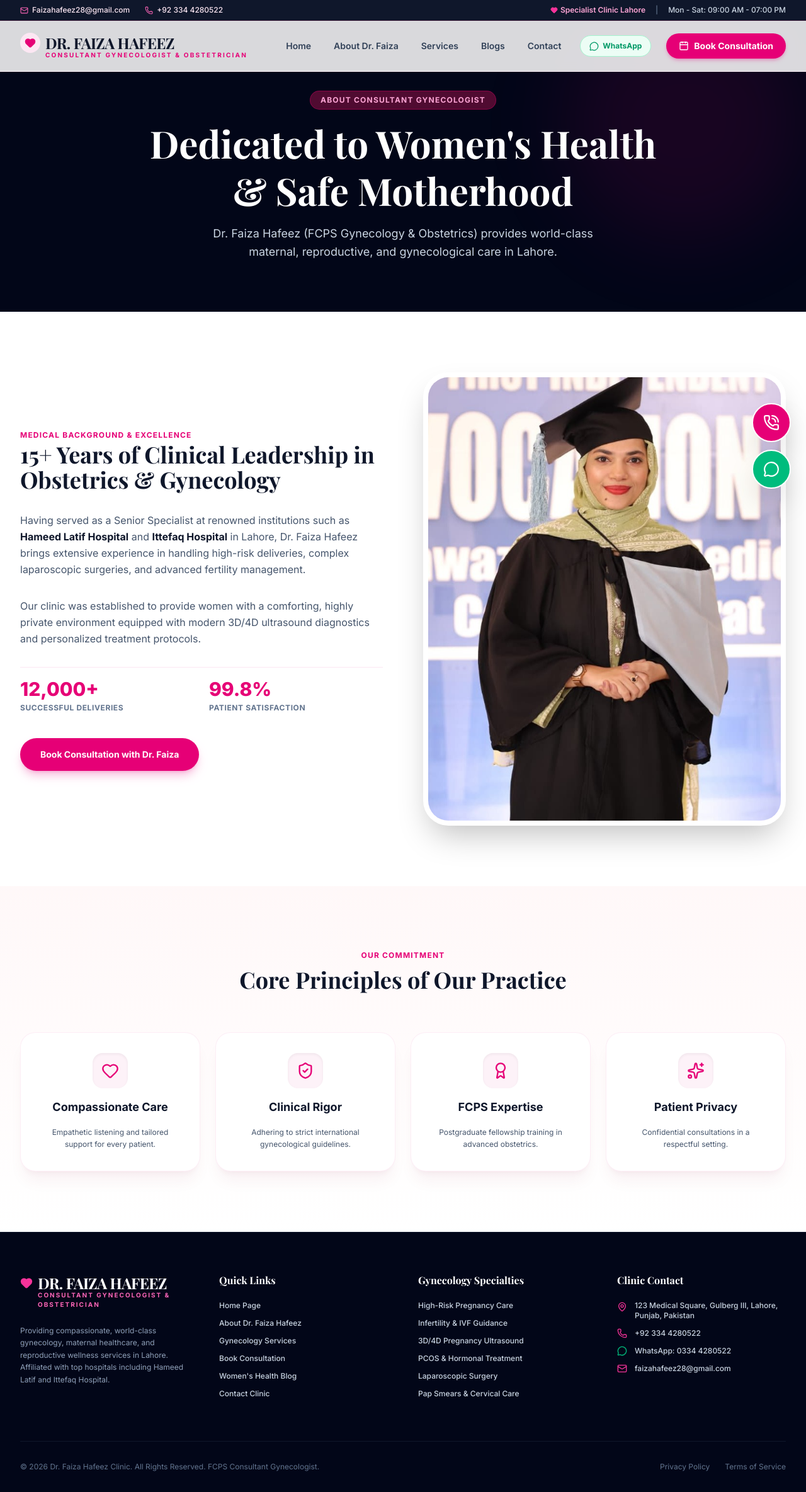
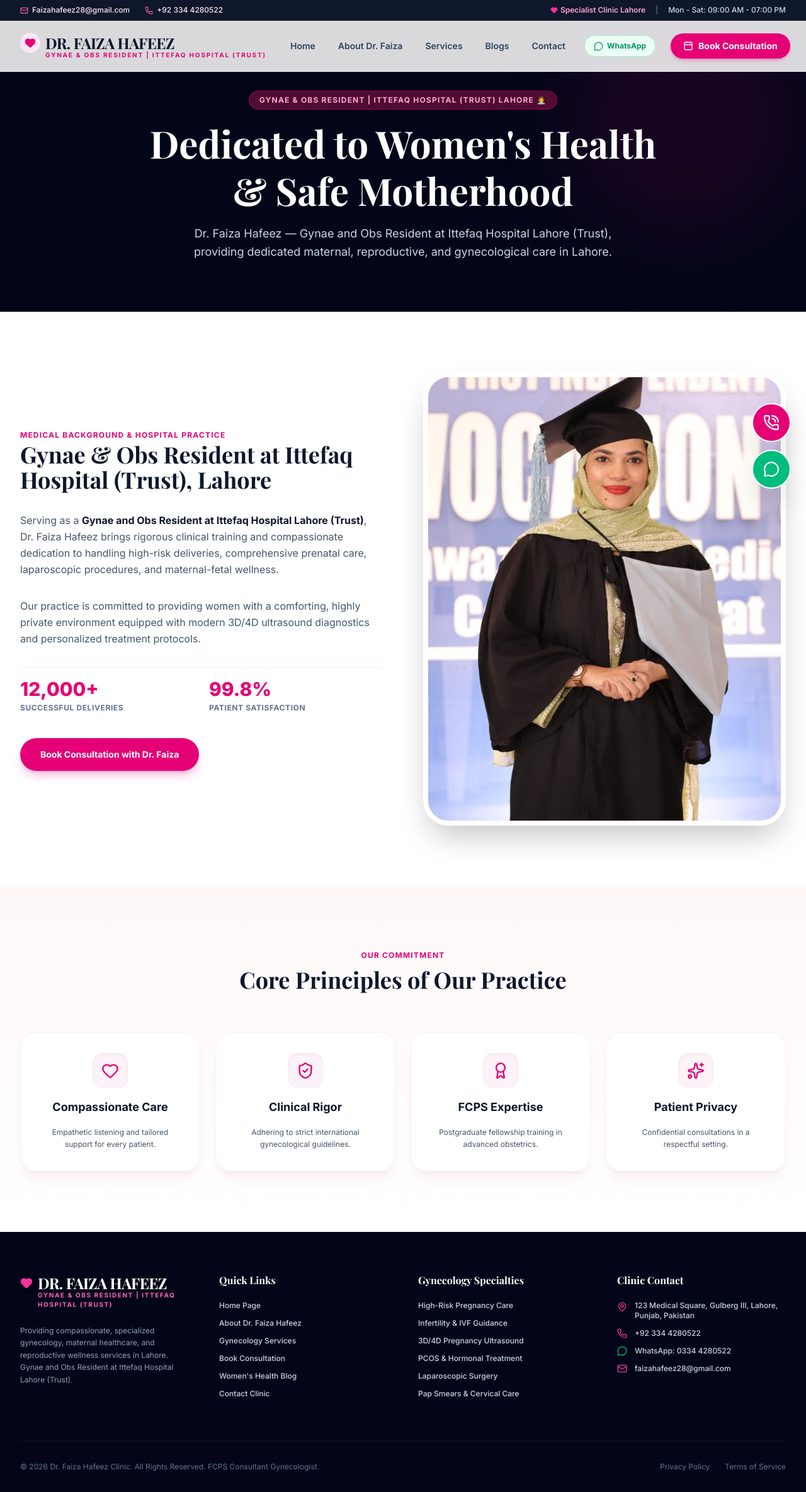
Before and after one commit to ahmadalibyteforceITSolution/AppoinmntTreatment, a Next.js app: page /about in a window 1280 px wide. Shown: the whole page at 63% size. Built offline with nearby package versions, Linux system fonts and the light colour scheme; a web font is replaced by a local one.

Commit message:
Update designation to Gynae and Obs Resident at Ittefaq Hospital Lahore (Trust) in Hero, Navbar, Footer, About, and Schema

```diff
--- a/src/app/about/page.tsx
+++ b/src/app/about/page.tsx
@@ -29,13 +29,13 @@ export default function AboutPage() {
         <div className="absolute top-0 right-0 w-96 h-96 bg-pink-600/10 rounded-full blur-3xl -z-0 pointer-events-none" />
         <div className="max-w-4xl mx-auto px-4 relative z-10 space-y-4">
           <span className="inline-block px-4 py-1.5 rounded-full bg-pink-900/60 text-pink-300 text-xs font-bold uppercase tracking-widest border border-pink-700/50">
-            About Consultant Gynecologist
+            Gynae & Obs Resident | Ittefaq Hospital (Trust) Lahore 👩‍⚕️
           </span>
           <h1 className="text-4xl md:text-6xl font-serif font-bold leading-tight">
             Dedicated to Women's Health & Safe Motherhood
           </h1>
           <p className="text-lg text-slate-300 max-w-2xl mx-auto leading-relaxed">
-            Dr. Faiza Hafeez (FCPS Gynecology & Obstetrics) provides world-class maternal, reproductive, and gynecological care in Lahore.
+            Dr. Faiza Hafeez — Gynae and Obs Resident at Ittefaq Hospital Lahore (Trust), providing dedicated maternal, reproductive, and gynecological care in Lahore.
           </p>
         </div>
       </section>
@@ -46,17 +46,17 @@ export default function AboutPage() {
           <div className="grid grid-cols-1 lg:grid-cols-2 gap-16 items-center">
             <div className="space-y-8">
               <div className="space-y-3">
-                <span className="text-pink-600 font-bold uppercase tracking-widest text-xs">Medical Background & Excellence</span>
+                <span className="text-pink-600 font-bold uppercase tracking-widest text-xs">Medical Background & Hospital Practice</span>
                 <h2 className="text-3xl md:text-4xl font-serif font-bold text-slate-900">
-                  15+ Years of Clinical Leadership in Obstetrics & Gynecology
+                  Gynae & Obs Resident at Ittefaq Hospital (Trust), Lahore
                 </h2>
               </div>
 
               <p className="text-slate-600 leading-relaxed text-base">
-                Having served as a Senior Specialist at renowned institutions such as <strong className="text-slate-900">Hameed Latif Hospital</strong> and <strong className="text-slate-900">Ittefaq Hospital</strong> in Lahore, Dr. Faiza Hafeez brings extensive experience in handling high-risk deliveries, complex laparoscopic surgeries, and advanced fertility management.
+                Serving as a <strong className="text-slate-900">Gynae and Obs Resident at Ittefaq Hospital Lahore (Trust)</strong>, Dr. Faiza Hafeez brings rigorous clinical training and compassionate dedication to handling high-risk deliveries, comprehensive prenatal care, laparoscopic procedures, and maternal-fetal wellness.
               </p>
               <p className="text-slate-600 leading-relaxed text-base">
-                Our clinic was established to provide women with a comforting, highly private environment equipped with modern 3D/4D ultrasound diagnostics and personalized treatment protocols.
+                Our practice is committed to providing women with a comforting, highly private environment equipped with modern 3D/4D ultrasound diagnostics and personalized treatment protocols.
               </p>
 
               <div className="grid grid-cols-2 gap-6 pt-4 border-t border-pink-100">
--- a/src/app/layout.tsx
+++ b/src/app/layout.tsx
@@ -126,6 +126,11 @@ const jsonLd = {
     "opens": "09:00",
     "closes": "19:00"
   },
+  "jobTitle": "Gynae and Obs Resident",
+  "hospitalAffiliation": {
+    "@type": "Hospital",
+    "name": "Ittefaq Hospital (Trust), Lahore"
+  },
   "medicalSpecialty": [
     "Gynecologic",
     "Obstetric",
--- a/src/app/page.tsx
+++ b/src/app/page.tsx
@@ -43,7 +43,7 @@ export default function Home() {
                   Premier Women's Healthcare in the Heart of Lahore
                 </h2>
                 <p className="text-slate-600 leading-relaxed text-base">
-                  Dr. Faiza Hafeez (FCPS Gynecology & Obstetrics) brings over 15 years of clinical excellence from leading medical institutions, including Hameed Latif and Ittefaq Hospital. Our clinic provides compassionate, confidential, and comprehensive care for mothers and women of all ages.
+                  Dr. Faiza Hafeez — Gynae and Obs Resident at <strong className="text-pink-700 font-semibold">Ittefaq Hospital Lahore (Trust)</strong>. Dedicated to providing compassionate, confidential, and comprehensive maternal healthcare, pregnancy ultrasound diagnostics, and pelvic health consultations for women of all ages.
                 </p>
               </div>
 
--- a/src/components/Footer.tsx
+++ b/src/components/Footer.tsx
@@ -14,12 +14,12 @@ const Footer = () => {
                   DR. FAIZA HAFEEZ
                 </span>
               </div>
-              <span className="text-[10px] tracking-[0.2em] text-pink-400 font-bold uppercase ml-7 -mt-1">
-                Consultant Gynecologist & Obstetrician
+              <span className="text-[10px] tracking-[0.16em] text-pink-400 font-bold uppercase ml-7 -mt-1">
+                Gynae & Obs Resident | Ittefaq Hospital (Trust)
               </span>
             </Link>
             <p className="text-xs leading-relaxed mb-6 text-slate-400">
-              Providing compassionate, world-class gynecology, maternal healthcare, and reproductive wellness services in Lahore. Affiliated with top hospitals including Hameed Latif and Ittefaq Hospital.
+              Providing compassionate, specialized gynecology, maternal healthcare, and reproductive wellness services in Lahore. Gynae and Obs Resident at Ittefaq Hospital Lahore (Trust).
             </p>
           </div>
 
--- a/src/components/Hero.tsx
+++ b/src/components/Hero.tsx
@@ -13,7 +13,7 @@ const Hero = () => {
         <div className="space-y-8">
           <div className="inline-flex items-center gap-2 px-4 py-2 rounded-full bg-pink-100/80 text-pink-700 text-xs font-bold tracking-wider uppercase border border-pink-200 shadow-sm">
             <Star size={14} className="fill-pink-600 text-pink-600" />
-            Top Gynecologist & Obstetrics Specialist in Lahore
+            Gynae & Obs Resident | Ittefaq Hospital (Trust) Lahore 👩‍⚕️
           </div>
 
           <h1 className="text-4xl md:text-5xl lg:text-6xl font-serif font-bold text-slate-900 leading-tight">
@@ -21,7 +21,7 @@ const Hero = () => {
           </h1>
 
           <p className="text-base md:text-lg text-slate-600 max-w-xl leading-relaxed font-normal">
-            Welcome to the specialized clinic of <strong className="text-slate-900 font-semibold">Dr. Faiza Hafeez (FCPS)</strong>. Dedicated to high-risk pregnancy care, infertility treatment, PCOS management, 3D ultrasound scans, and laparoscopic gynecological surgery in Lahore.
+            Welcome to the medical portal of <strong className="text-slate-900 font-semibold">Dr. Faiza Hafeez</strong> — Gynae and Obs Resident at <strong className="text-pink-700 font-semibold">Ittefaq Hospital Lahore (Trust)</strong>. Dedicated to high-risk pregnancy care, infertility treatment, PCOS management, 3D ultrasound scans, and obstetrics healthcare in Lahore.
           </p>
 
           <div className="flex flex-col sm:flex-row gap-3 pt-2">
@@ -49,8 +49,8 @@ const Hero = () => {
 
           <div className="grid grid-cols-3 gap-6 pt-8 border-t border-pink-100">
             <div className="space-y-1">
-              <div className="text-2xl md:text-3xl font-bold text-pink-700">15+</div>
-              <div className="text-[11px] text-slate-500 font-semibold uppercase tracking-wider">Years Experience</div>
+              <div className="text-2xl md:text-3xl font-bold text-pink-700">Ittefaq Hospital</div>
+              <div className="text-[11px] text-slate-500 font-semibold uppercase tracking-wider">Trust Lahore</div>
             </div>
             <div className="space-y-1">
               <div className="text-2xl md:text-3xl font-bold text-pink-700">12,000+</div>
@@ -67,7 +67,7 @@ const Hero = () => {
           <div className="relative aspect-[4/5] rounded-[40px] overflow-hidden shadow-2xl border-8 border-white bg-pink-50">
             <Image
               src="/faiza.jpg"
-              alt="Dr. Faiza Hafeez - Consultant Gynecologist Lahore"
+              alt="Dr. Faiza Hafeez - Gynae and Obs Resident at Ittefaq Hospital Lahore Trust"
               fill
               className="object-cover scale-[1.05] origin-bottom"
               priority
@@ -80,8 +80,8 @@ const Hero = () => {
               <ShieldCheck size={26} />
             </div>
             <div>
-              <div className="text-sm font-bold text-slate-900">FCPS Specialist</div>
-              <div className="text-xs text-slate-500 font-medium">PMC Certified Gynecologist</div>
+              <div className="text-sm font-bold text-slate-900">Ittefaq Hospital (Trust)</div>
+              <div className="text-xs text-slate-500 font-medium">Gynae & Obs Resident 👩‍⚕️</div>
             </div>
           </div>
 
--- a/src/components/Navbar.tsx
+++ b/src/components/Navbar.tsx
@@ -61,8 +61,8 @@ const Navbar = () => {
                     DR. FAIZA HAFEEZ
                   </span>
                 </div>
-                <span className="text-[10px] tracking-[0.22em] text-pink-600 font-bold uppercase ml-10 -mt-1">
-                  Consultant Gynecologist & Obstetrician
+                <span className="text-[10px] tracking-[0.18em] text-pink-600 font-bold uppercase ml-10 -mt-1">
+                  Gynae & Obs Resident | Ittefaq Hospital (Trust)
                 </span>
               </Link>
             </div>
```
